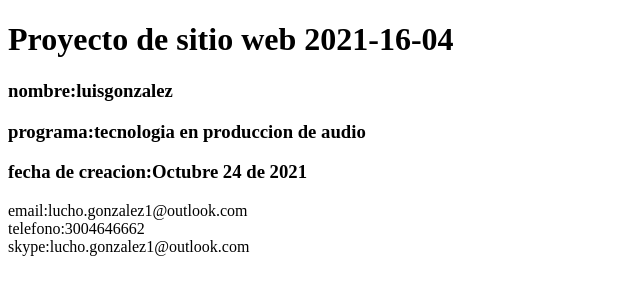
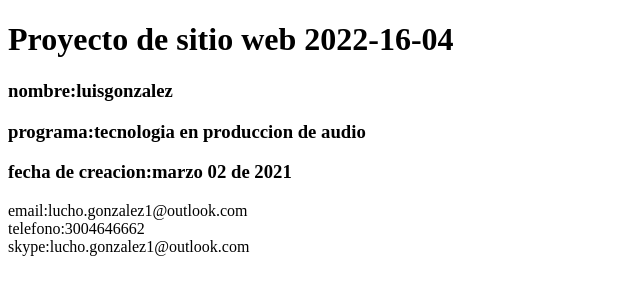
Before and after one commit to DSW-LUISGONZALEZ/DSW-LUISGONZALEZ, a plain HTML site: page index.html in a window 1280 px wide. Shown: the full height of the page, 0-640 px from the left. Drawn offline with Linux system fonts and the light colour scheme.

Commit message:
Update index.html

```diff
--- a/index.html
+++ b/index.html
@@ -8,11 +8,11 @@
 </head>
 <body>
     <h1>
-        Proyecto de sitio web 2021-16-04 </h1>
+        Proyecto de sitio web 2022-16-04 </h1>
 
         <h3>nombre:luisgonzalez</h3>
         <h3>programa:tecnologia en produccion de audio</h3>
-        <h3>fecha de creacion:Octubre 24 de 2021</h3>
+        <h3>fecha de creacion:marzo 02 de 2021</h3>
         <p>
             email:lucho.gonzalez1@outlook.com <br>
             telefono:3004646662 <br>
@@ -24,4 +24,5 @@
 
 
 </body>
-</html>
+</html>        <body>
+          </html>
```
